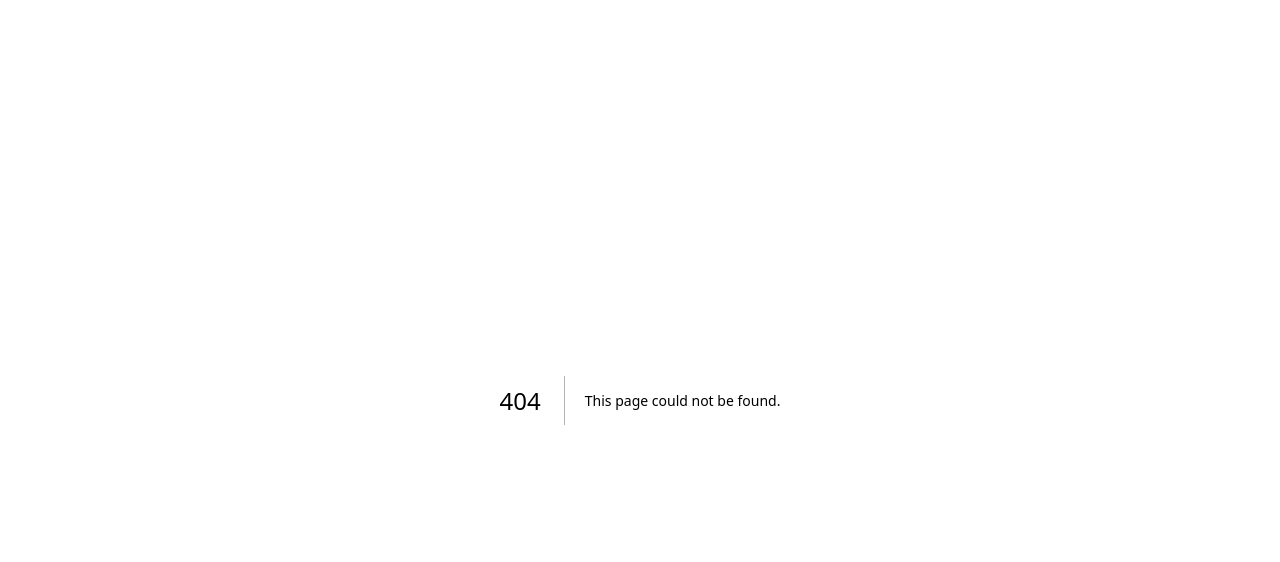
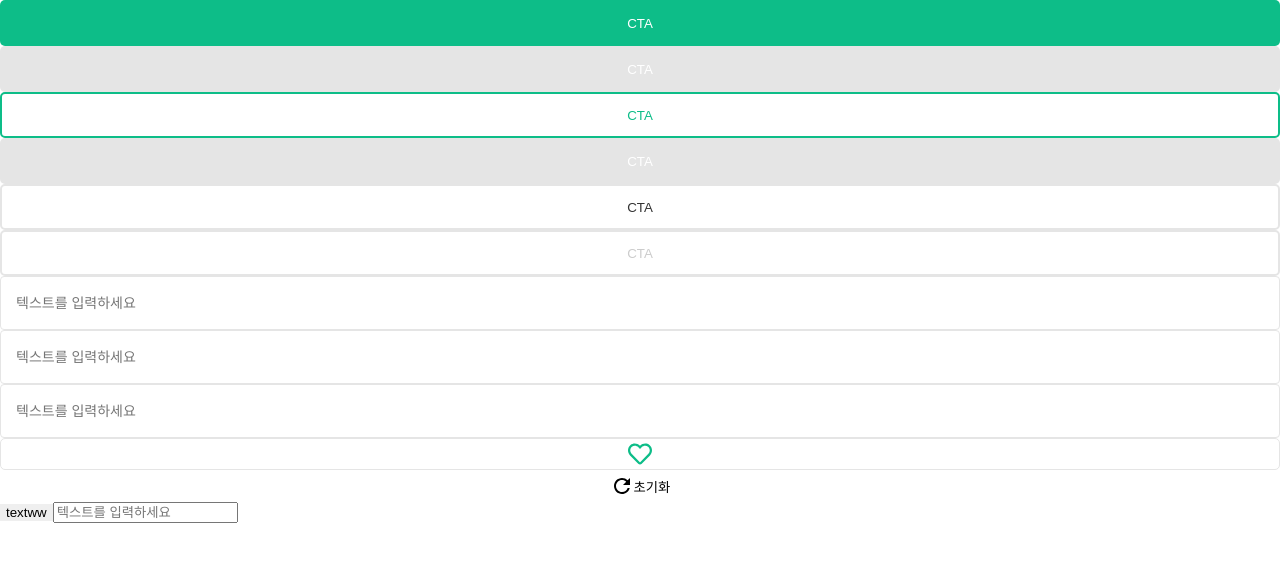
Before and after one commit to Yu-Kyeong-Seok/final-front, a Next.js app: page /auth/signup in a window 1280 px wide. Before the commit this address had no page. Shown: the top 562 px of the page. Built offline with nearby package versions, Linux system fonts and the light colour scheme.

Commit message:
[전경호] 회원가입 페이지 생성

```diff
--- /dev/null
+++ b/app/auth/signup/page.tsx
@@ -0,0 +1,32 @@
+"use client";
+import React from "react";
+import { ButtonImageRefresh, ButtonImageSteamed, ButtonStyle1 ,ButtonStyle2, ButtonStyle3, ButtonStyle4, ButtonStyle5 } from "../../components/Button/Button";
+import { InputStyle1 } from "../../components/Input/Input";
+
+export default async function Home() {
+    const handleClick = () => {
+        alert('Button clicked!');
+    };
+
+    return (
+        <div>
+            <ButtonStyle1 text="CTA" disabled={false}/>
+            <ButtonStyle1 text="CTA" disabled={true}/>
+            <ButtonStyle2 text="CTA"/>
+            <ButtonStyle3 text="CTA"/>
+            <ButtonStyle4 text="CTA"/>
+            <ButtonStyle5 text="CTA" onClick={handleClick}/>
+
+            <InputStyle1 placeholder="텍스트를 입력하세요"></InputStyle1>
+            <InputStyle1 placeholder="텍스트를 입력하세요"></InputStyle1>
+            <InputStyle1 placeholder="텍스트를 입력하세요"></InputStyle1>
+            {/* <InputStyle2 placeholder="텍스트를 입력하세요"></InputStyle2> */}
+            {/* <InputStyle3 placeholder="텍스트를 입력하세요"></InputStyle3> */}
+            <ButtonImageSteamed></ButtonImageSteamed>
+            <ButtonImageRefresh></ButtonImageRefresh>
+            <button>textww</button>
+
+            <input placeholder="텍스트를 입력하세요" type="text"></input>
+        </div>
+    );
+}
--- a/app/components/Button/Button.tsx
+++ b/app/components/Button/Button.tsx
@@ -1,9 +1,6 @@
-"use client";
-
 import React from "react";
 import ButtonStyled from "./Button.styled";
 import { ButtonBaseProps, ButtonFullProps } from "./Button.type";
-import "../../styles/global.scss"
 import { FaRegHeart } from "react-icons/fa";
 import { MdOutlineRefresh } from "react-icons/md";
 
--- a/package.json
+++ b/package.json
@@ -14,6 +14,7 @@
     "react": "^18.3.1",
     "react-dom": "^18.3.1",
     "react-icons": "^5.3.0",
+    "react-hook-form": "^7.53.0",
     "styled-components": "^6.1.13"
   },
   "devDependencies": {
```
Also changed, not shown: 1 other file (tests, documents, lock files or other folders).
